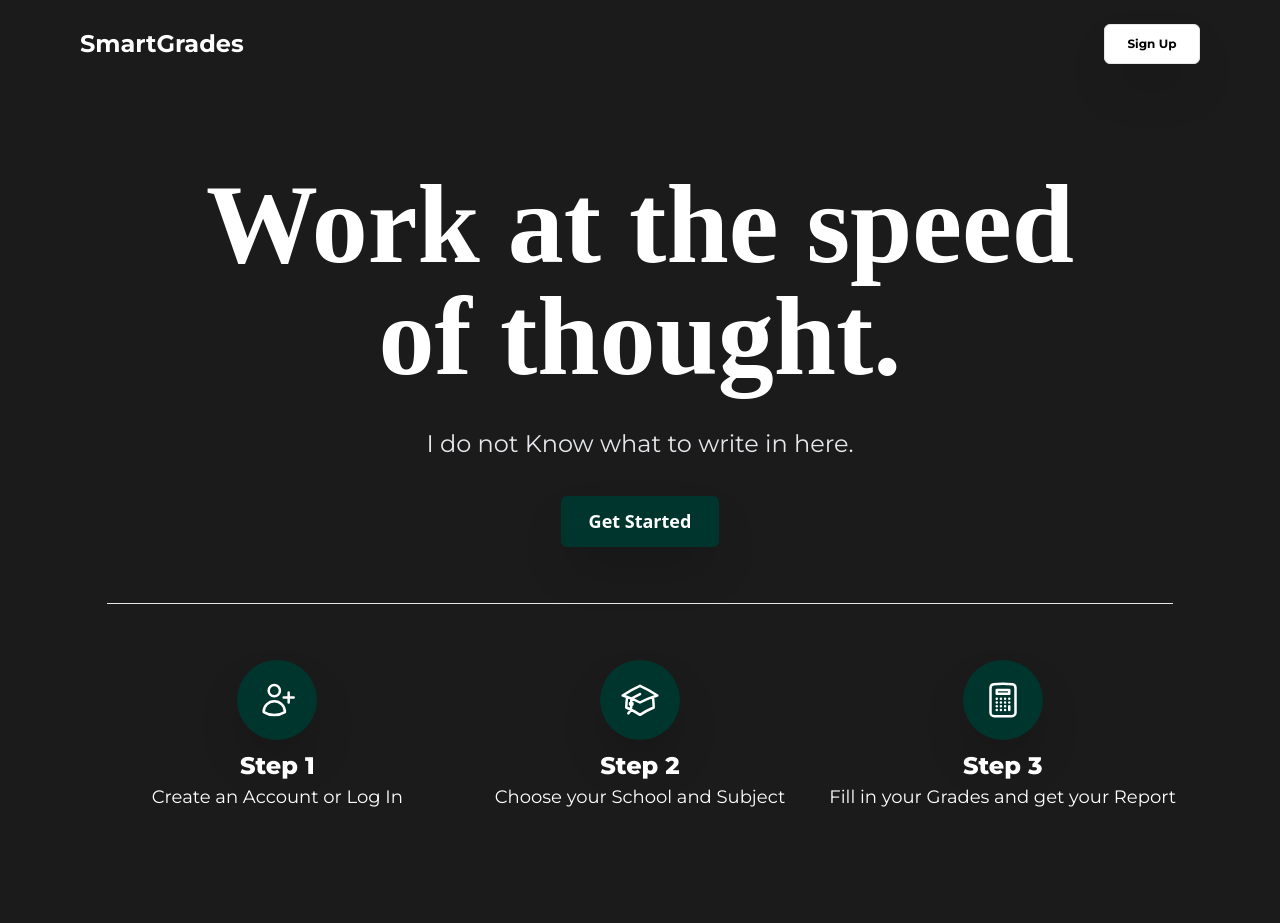
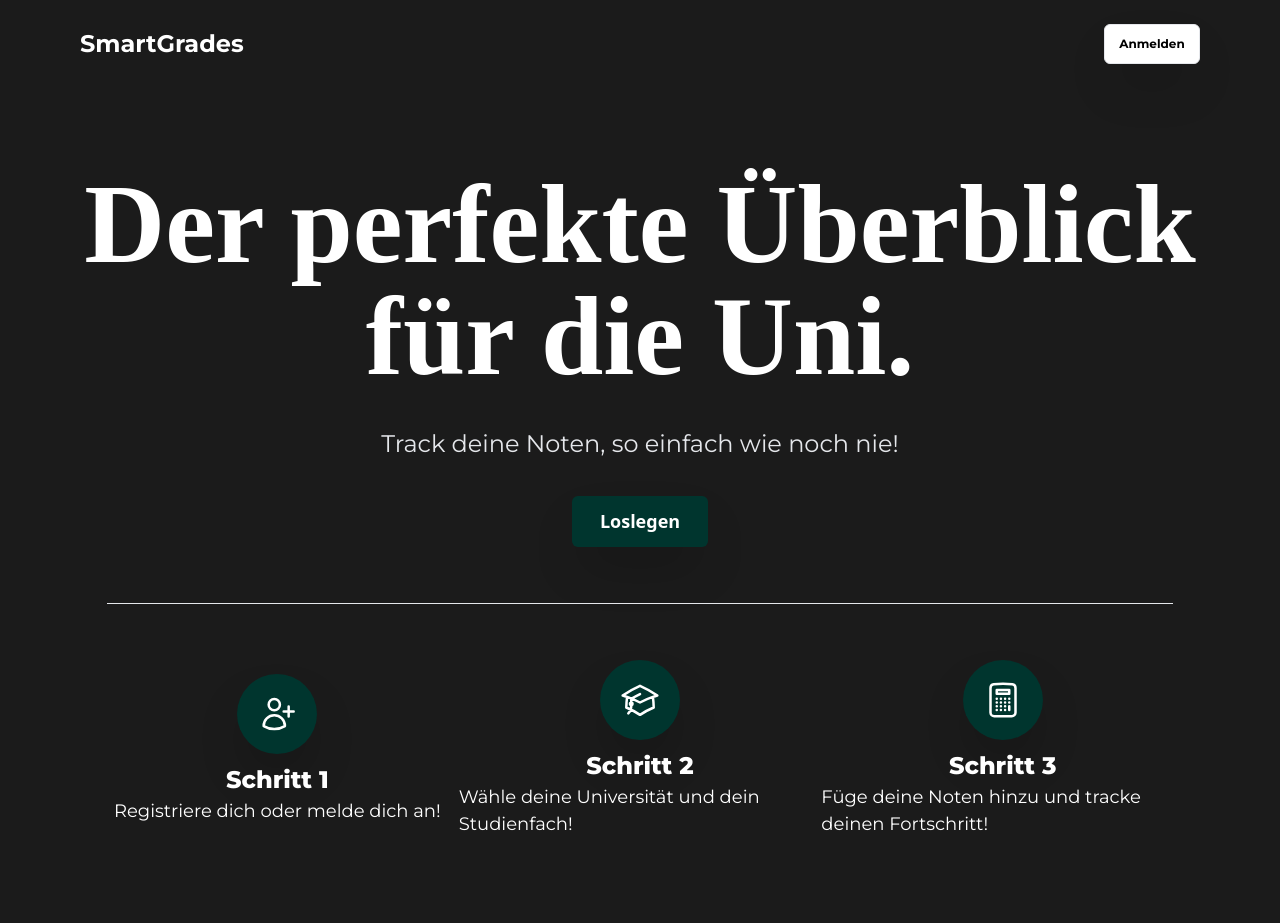
Before and after one commit to Smart-Grades/simple-grades, a Nuxt app: page / in a window 1280 px wide. Shown: the top 923 px of the page. Built offline with nearby package versions, Linux system fonts and the light colour scheme; a web font is replaced by a local one.

Commit message:
changed the language,added text and a lo more

```diff
--- a/components/Register.vue
+++ b/components/AuthLogin.vue
@@ -26,17 +26,17 @@
         <div class="flex items-center justify-center mt-6">
           <a
             href="#"
-            class="w-1/3 pb-4 font-medium text-center text-gray-400 capitalize border-b border-gray-400"
-            @click="() => switchAuthForm()"
+            class="w-1/3 pb-4 font-medium text-center text-white capitalize border-b-2 border-white"
           >
-            sign in
+            Anmelden
           </a>
 
           <a
             href="#"
-            class="w-1/3 pb-4 font-medium text-center text-white capitalize border-b-2 border-white"
+            class="w-1/3 pb-4 font-medium text-center text-gray-400 capitalize border-b border-gray-400"
+            @click="() => switchAuthForm()"
           >
-            sign up
+            Registrieren
           </a>
         </div>
 
@@ -61,7 +61,7 @@
           <input
             type="email"
             class="block w-full py-3 border rounded-lg px-11 bg-transparent text-gray-300 border-gray-600 focus:border-fom focus:ring-fom focus:outline-none focus:ring focus:ring-opacity-40"
-            placeholder="Email address"
+            placeholder="Email-Adresse"
           />
         </div>
 
@@ -86,32 +86,7 @@
           <input
             type="password"
             class="block w-full px-11 py-3 border rounded-lg bg-transparent text-gray-300 border-gray-600 focus:border-fom focus:ring-fom focus:outline-none focus:ring focus:ring-opacity-40"
-            placeholder="Password"
-          />
-        </div>
-
-        <div class="relative flex items-center mt-4">
-          <span class="absolute">
-            <svg
-              xmlns="http://www.w3.org/2000/svg"
-              class="w-6 h-6 mx-3 text-gray-500"
-              fill="none"
-              viewBox="0 0 24 24"
-              stroke="currentColor"
-              stroke-width="2"
-            >
-              <path
-                stroke-linecap="round"
-                stroke-linejoin="round"
-                d="M12 15v2m-6 4h12a2 2 0 002-2v-6a2 2 0 00-2-2H6a2 2 0 00-2 2v6a2 2 0 002 2zm10-10V7a4 4 0 00-8 0v4h8z"
-              />
-            </svg>
-          </span>
-
-          <input
-            type="password"
-            class="block w-full px-11 py-3 border rounded-lg bg-transparent text-gray-300 border-gray-600 focus:border-fom focus:ring-fom focus:outline-none focus:ring focus:ring-opacity-40"
-            placeholder="Confirm Password"
+            placeholder="Passwort"
           />
         </div>
 
@@ -119,17 +94,21 @@
           <button
             class="w-full px-6 py-3 text-sm font-medium tracking-wide text-white capitalize transition-colors duration-300 transform bg-fom rounded-lg hover:opacity-80 hover:transition hover:ease-out-in hover:duration-250 focus:outline-none focus:ring focus:ring-blue-300 focus:ring-opacity-50"
           >
-            Sign In
+            Anmelden
           </button>
         </div>
 
-        <div class="mt-4 text-center">
+        <div class="mt-4 flex justify-between">
           <a
             href="#"
             class="text-sm text-gray-500 hover:underline"
             @click="() => switchAuthForm()"
           >
-            Already have an account?
+            Besitzt du noch keinen Account?
+          </a>
+
+          <a href="#" class="text-sm text-gray-500 hover:underline">
+            Passwort vergessen?
           </a>
         </div>
       </form>
--- a/components/Login.vue
+++ b/components/AuthRegister.vue
@@ -26,17 +26,17 @@
         <div class="flex items-center justify-center mt-6">
           <a
             href="#"
-            class="w-1/3 pb-4 font-medium text-center text-white capitalize border-b-2 border-white"
+            class="w-1/3 pb-4 font-medium text-center text-gray-400 capitalize border-b border-gray-400"
+            @click="() => switchAuthForm()"
           >
-            sign in
+            Anmelden
           </a>
 
           <a
             href="#"
-            class="w-1/3 pb-4 font-medium text-center text-gray-400 capitalize border-b border-gray-400"
-            @click="() => switchAuthForm()"
+            class="w-1/3 pb-4 font-medium text-center text-white capitalize border-b-2 border-white"
           >
-            sign up
+            Registrieren
           </a>
         </div>
 
@@ -61,7 +61,7 @@
           <input
             type="email"
             class="block w-full py-3 border rounded-lg px-11 bg-transparent text-gray-300 border-gray-600 focus:border-fom focus:ring-fom focus:outline-none focus:ring focus:ring-opacity-40"
-            placeholder="Email address"
+            placeholder="Email-Adresse"
           />
         </div>
 
@@ -86,7 +86,32 @@
           <input
             type="password"
             class="block w-full px-11 py-3 border rounded-lg bg-transparent text-gray-300 border-gray-600 focus:border-fom focus:ring-fom focus:outline-none focus:ring focus:ring-opacity-40"
-            placeholder="Password"
+            placeholder="Passwort"
+          />
+        </div>
+
+        <div class="relative flex items-center mt-4">
+          <span class="absolute">
+            <svg
+              xmlns="http://www.w3.org/2000/svg"
+              class="w-6 h-6 mx-3 text-gray-500"
+              fill="none"
+              viewBox="0 0 24 24"
+              stroke="currentColor"
+              stroke-width="2"
+            >
+              <path
+                stroke-linecap="round"
+                stroke-linejoin="round"
+                d="M12 15v2m-6 4h12a2 2 0 002-2v-6a2 2 0 00-2-2H6a2 2 0 00-2 2v6a2 2 0 002 2zm10-10V7a4 4 0 00-8 0v4h8z"
+              />
+            </svg>
+          </span>
+
+          <input
+            type="password"
+            class="block w-full px-11 py-3 border rounded-lg bg-transparent text-gray-300 border-gray-600 focus:border-fom focus:ring-fom focus:outline-none focus:ring focus:ring-opacity-40"
+            placeholder="Passwort wiederholen"
           />
         </div>
 
@@ -94,21 +119,17 @@
           <button
             class="w-full px-6 py-3 text-sm font-medium tracking-wide text-white capitalize transition-colors duration-300 transform bg-fom rounded-lg hover:opacity-80 hover:transition hover:ease-out-in hover:duration-250 focus:outline-none focus:ring focus:ring-blue-300 focus:ring-opacity-50"
           >
-            Sign In
+            Registrieren
           </button>
         </div>
 
-        <div class="mt-4 flex justify-between">
+        <div class="mt-4 text-center">
           <a
             href="#"
             class="text-sm text-gray-500 hover:underline"
             @click="() => switchAuthForm()"
           >
-            Do not have an account?
-          </a>
-
-          <a href="#" class="text-sm text-gray-500 hover:underline">
-            Forgot password?
+            Hast du bereits ein Konto?
           </a>
         </div>
       </form>
--- a/components/Header.vue
+++ b/components/IndexHeader.vue
@@ -12,9 +12,9 @@
       <div class="space-x-3 flex items-center sm:space-x-4 lg:space-x-6">
         <NuxtLink to="/auth">
           <button
-            class="font-main font-bold text-2xs shadow-2xl bg-white border w-14 py-1 rounded-md transition ease-out duration-300 hover:scale-105 sm:w-20 sm:py-2 sm:text-xs lg:w-24 lg:py-2.5 lg:text-xs"
+            class="font-main font-bold text-2xs shadow-2xl bg-white border w-16 py-1 rounded-md transition ease-out duration-300 hover:scale-105 sm:w-20 sm:py-2 sm:text-xs lg:w-24 lg:py-2.5 lg:text-xs"
           >
-            Sign Up
+            Anmelden
           </button>
         </NuxtLink>
       </div>
--- a/components/Hero.vue
+++ b/components/IndexHero.vue
@@ -3,14 +3,14 @@
     <!-- WebPage-Text -->
     <div class="mb-4 px-6 text-center sm:mb-8 sm:px-12 2xl:mb-12">
       <h1
-        class="mb-2 font-fancy font-bold text-white text-4xl leading-10 sm:mb-4 sm:text-6xl sm:leading-[4.5rem] md:mb-4 md:text-7xl md:leading-[5rem] lg:mb-8 lg:text-9xl lg:leading-[7rem]"
+        class="mb-1 font-fancy font-bold text-white text-4xl leading-10 sm:mb-4 sm:text-6xl sm:leading-[4.5rem] md:mb-4 md:text-7xl md:leading-[5rem] lg:mb-8 lg:text-9xl lg:leading-[7rem]"
       >
-        Work at the speed <br />of thought.
+       Der perfekte Überblick <br />für die Uni.
       </h1>
       <h5
         class="font-main text-gray-200 text-base leading-10 sm:text-xl md:text-2xl"
       >
-        I do not Know what to write in here.
+        Track deine Noten, so einfach wie noch nie!
       </h5>
     </div>
     <!-- GetStarted-Button -->
@@ -19,7 +19,7 @@
             <button
             class="font-display font-semibold text-sm text-white shadow-2xl bg-fom py-2 px-6 rounded-md transition ease-out duration-300 hover:scale-105 sm:py-3 sm:px-7 sm:text-base lg:text-lg"
             >
-              Get Started
+              Loslegen
             </button>
         </NuxtLink>
     </div>
--- a/components/Steps.vue
+++ b/components/IndexSteps.vue
@@ -30,10 +30,10 @@
           class="flex flex-col items-center md:ml-5 md:items-start xl:items-center xl:ml-0"
         >
           <h2 class="font-main font-extrabold text-xl text-white sm:text-2xl">
-            Step 1
+            Schritt 1
           </h2>
           <p class="font-main text-white sm:text-lg">
-            Create an Account or Log In
+            Registriere dich oder melde dich an!
           </p>
         </div>
       </div>
@@ -64,10 +64,10 @@
           class="flex flex-col items-center md:ml-5 md:items-start xl:items-center xl:ml-0"
         >
           <h2 class="font-main font-extrabold text-xl text-white sm:text-2xl">
-            Step 2
+            Schritt 2
           </h2>
           <p class="font-main text-white sm:text-lg">
-            Choose your School and Subject
+            Wähle deine Universität und dein Studienfach!
           </p>
         </div>
       </div>
@@ -100,10 +100,10 @@
           <h2
             class="font-main font-extrabold text-xl text-white || sm:text-2xl"
           >
-            Step 3
+            Schritt 3
           </h2>
           <p class="font-main text-white || sm:text-lg">
-            Fill in your Grades and get your Report
+            Füge deine Noten hinzu und tracke deinen Fortschritt!
           </p>
         </div>
       </div>
@@ -112,8 +112,8 @@
     <!-- MacBook-Illustration -->
     <div class="mb-4 flex justify-center || 2xl:mb-20">
       <img
-        class="w-80 || sm:w-[35rem] || md:[42rem] || lg:w-[50rem] || xl:w-[55rem]"
-        src="/assets/img/macbookpro.png"
+        class="w-[40rem] || sm:w-[42rem] || md:[50rem] || lg:w-[62rem] || xl:w-[70rem]"
+        src="/assets/img/macbookpro-dashboard.png"
         alt="illustartion-macbook"
       />
     </div>
--- a/pages/auth.vue
+++ b/pages/auth.vue
@@ -1,8 +1,8 @@
 <template>
   <div>
     <div class="h-full bg-dark">
-      <Login v-if="switchAuthPage" />
-      <Register v-if="!switchAuthPage" />
+      <AuthLogin v-if="switchAuthPage" />
+      <AuthRegister v-if="!switchAuthPage" />
     </div>
   </div>
 </template>
--- a/pages/dashboard.vue
+++ b/pages/dashboard.vue
@@ -1,15 +1,15 @@
 <template>
   <div>
     <div class="h-full bg-dark">
-      <TableNav />
-      <Table />
-      <Table />
-      <Table />
-      <Table />
-      <Table />
-      <Table />
-      <Table />
-      <TableResult />
+      <DashboardTableNav />
+      <DashboardTable />
+      <DashboardTable />
+      <DashboardTable />
+      <DashboardTable />
+      <DashboardTable />
+      <DashboardTable />
+      <DashboardTable />
+      <DashboardTableResult />
     </div>
   </div>
 </template>
--- a/pages/index.vue
+++ b/pages/index.vue
@@ -1,9 +1,9 @@
 <template>
   <div class="relative">
     <div class="flex flex-col h-full bg-dark">
-      <Header class="mb-10 md:mb-20" />
-      <Hero class="mb-10 lg:mb-14 2xl:mb-20" />
-      <Steps class="z-20" />
+      <IndexHeader class="mb-10 md:mb-20" />
+      <IndexHero class="mb-10 lg:mb-14 2xl:mb-20" />
+      <IndexSteps class="z-20" />
     </div>
 
     <img
```
Also changed, not shown: components/DashboardTable.vue (renamed from components/Table.vue), components/DashboardTableNav.vue (renamed from components/TableNav.vue), components/DashboardTableResult.vue (renamed from components/TableResult.vue), public/assets/img/macbookpro-dashboard.png (added), 1 other file (tests, documents, lock files or other folders).
